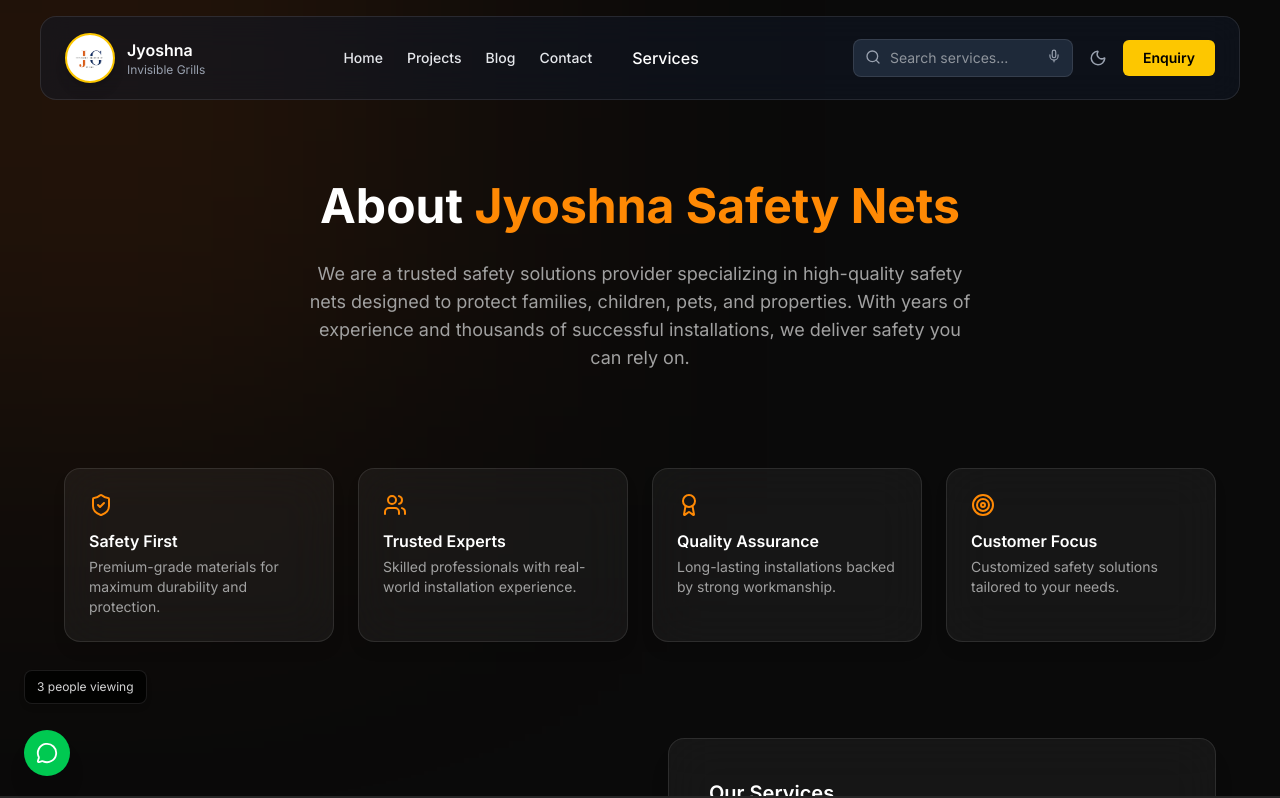
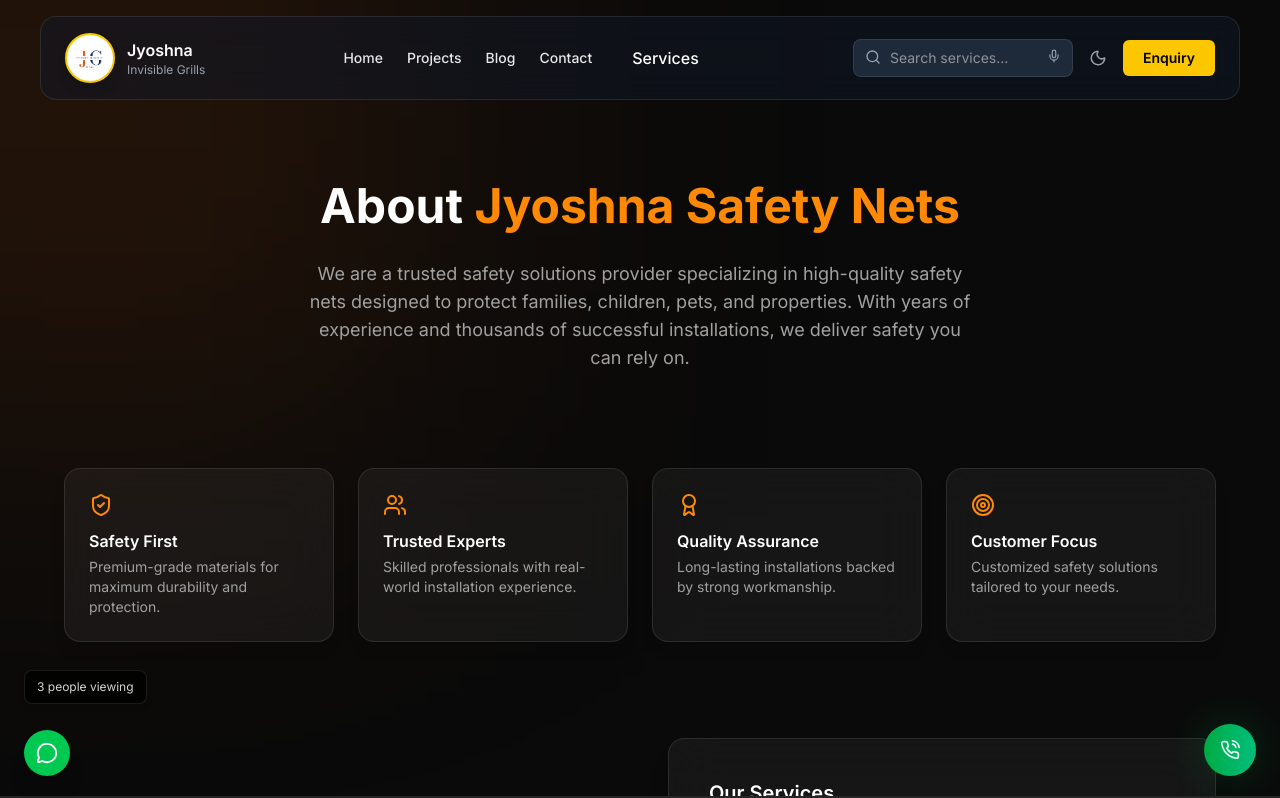
Before and after one commit to bairavaswamy/jyoshna-safety-nets, a Next.js app: page /about in a window 1280 px wide. Shown: the top 798 px of the page. Built offline with nearby package versions, Linux system fonts and the light colour scheme.

Commit message:
last commit for production

```diff
--- /dev/null
+++ b/app/components/FloatingButtons.tsx
@@ -0,0 +1,53 @@
+"use client";
+
+import { useEffect, useState } from "react";
+import { FiPhoneCall } from "react-icons/fi";
+import { HiOutlineArrowUp } from "react-icons/hi";
+
+export default function FloatingButtons() {
+  const [showTop, setShowTop] = useState(false);
+
+  useEffect(() => {
+    const handleScroll = () => {
+      setShowTop(window.scrollY > 200);
+    };
+
+    window.addEventListener("scroll", handleScroll);
+    return () => window.removeEventListener("scroll", handleScroll);
+  }, []);
+
+  const scrollToTop = () => {
+    window.scrollTo({
+      top: 0,
+      behavior: "smooth",
+    });
+  };
+
+  return (
+    <div className="fixed bottom-6 right-6 z-50 flex flex-col items-end gap-4">
+
+      {/* Scroll To Top Button */}
+      <button
+        onClick={scrollToTop}
+        className={`group backdrop-blur-md bg-white/70 hover:bg-white text-black p-4 rounded-full shadow-xl transition-all duration-300 transform hover:scale-110 ${
+          showTop ? "opacity-100 translate-y-0" : "opacity-0 translate-y-10 pointer-events-none"
+        }`}
+        aria-label="Scroll to top"
+      >
+        <HiOutlineArrowUp className="text-xl transition-transform duration-300 group-hover:-translate-y-1" />
+      </button>
+
+      {/* Call Button */}
+      <a
+        href="tel:+918106420981"
+        className="group relative bg-gradient-to-r from-green-600 to-emerald-500 hover:from-emerald-500 hover:to-green-600 text-white p-4 rounded-full shadow-2xl transition-all duration-300 transform hover:scale-110 active:scale-95"
+        aria-label="Call Now"
+      >
+        <FiPhoneCall className="text-xl transition-transform duration-300 group-hover:rotate-12" />
+
+        {/* Glow Effect */}
+        <span className="absolute inset-0 rounded-full bg-green-400 opacity-20 blur-xl group-hover:opacity-40 transition duration-300"></span>
+      </a>
+    </div>
+  );
+}
--- a/app/components/Footer.tsx
+++ b/app/components/Footer.tsx
@@ -250,7 +250,7 @@
 
       {/* WHATSAPP FLOAT */}
       <a
-        href="https://wa.me/918106420981"
+        href="https://wa.me/91939237421"
         className="fixed bottom-6 left-6 p-3 bg-green-500 hover:bg-green-600 text-white rounded-full shadow-xl z-50 transition"
       >
         <MessageCircle size={22} />
--- a/app/components/Services.tsx
+++ b/app/components/Services.tsx
@@ -229,7 +229,7 @@
 >
   {/* BRAND BADGE */}
   <div className="absolute top-4 right-4 z-20 text-[10px] px-3 py-1 rounded-full bg-white/10 backdrop-blur text-yellow-400 border border-yellow-400/40 tracking-widest">
-    JYOSHA
+    JYOSHNA
   </div>
 
   {/* IMAGE */}
--- a/app/layout.tsx
+++ b/app/layout.tsx
@@ -2,6 +2,7 @@
 import { Inter } from "next/font/google";
 import "./globals.css";
 import { GoogleTagManager } from "@next/third-parties/google";
+import FloatingButtons from "@/app/components/FloatingButtons";
 
 const inter = Inter({
   subsets: ["latin"],
@@ -62,12 +63,10 @@
 }) {
   return (
     <html lang="en" suppressHydrationWarning>
-      <GoogleTagManager gtmId="GTM-XXXXXXX" />
+      <GoogleTagManager gtmId="GTM-MGM8HVBW" />
       <body className={`${inter.className} antialiased`}>
             {children}
-
-            {/* Lead capture */}
-            {/* <NewsletterPopup /> */}
+            <FloatingButtons />
         {/* Local Business Schema */}
         <script
           type="application/ld+json"
--- a/next-sitemap.config.js
+++ b/next-sitemap.config.js
@@ -3,7 +3,7 @@
   siteUrl: "https://jyoshnainvisiblegrills.com",
   generateRobotsTxt: true,
 
-  // 👇 important for SEO
+// important for SEO
   changefreq: "daily",
   priority: 0.7,
 
--- a/package.json
+++ b/package.json
@@ -15,7 +15,8 @@
     "next": "^16.2.2",
     "next-sitemap": "^4.2.3",
     "react": "19.2.3",
-    "react-dom": "19.2.3"
+    "react-dom": "19.2.3",
+    "react-icons": "^5.6.0"
   },
   "devDependencies": {
     "@tailwindcss/postcss": "^4",
```
Also changed, not shown: 1 other file (tests, documents, lock files or other folders).
